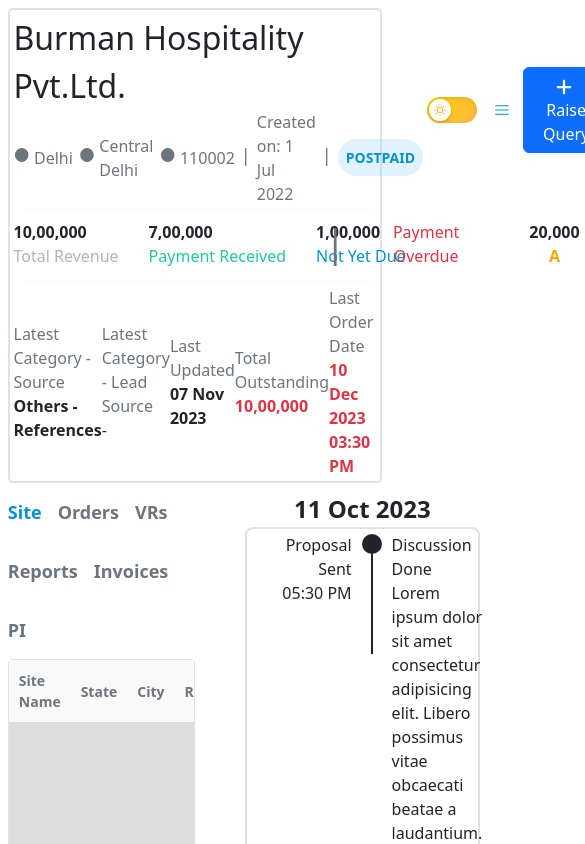
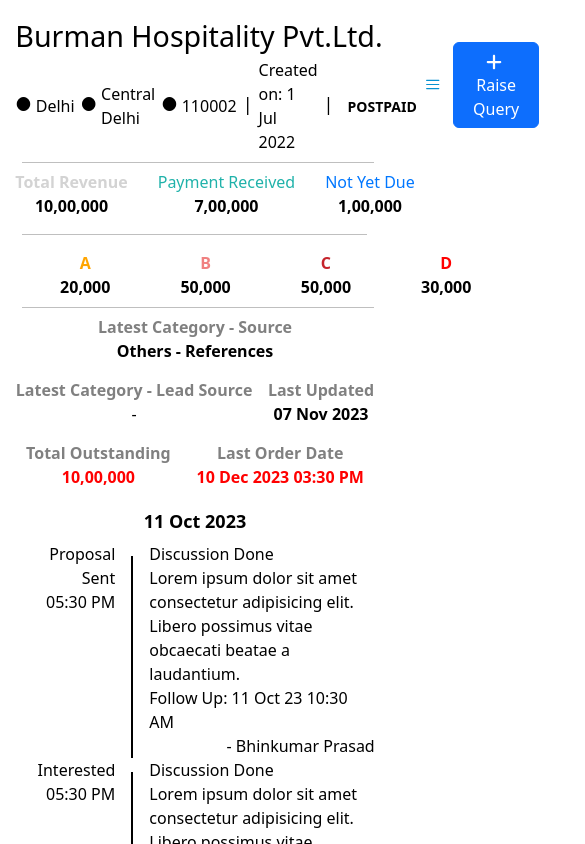
Before and after one commit to kkoli-9528/Equniox-Task, a React (Vite) app: page / in a window 390 px wide. Shown: the top 844 px of the page, 585 px wide, since content can reach past the window. Built offline with nearby package versions, Linux system fonts and the light colour scheme.

Commit message:
Made The Dashboard Responsive

```diff
--- a/src/App.jsx
+++ b/src/App.jsx
@@ -6,20 +6,13 @@
 
 function App() {
   return (
-    <ThemeProvider>
-      <div className={styles.mainContainer}>
-        <HeaderInfo />
-        <div
-          style={{
-            display: "flex",
-            gap: "50px",
-          }}
-        >
-          <Tabs />
-          <RightSection />
-        </div>
+    <div className={styles.mainContainer}>
+      <HeaderInfo />
+      <div className={styles.innnerContainer}>
+        <Tabs />
+        <RightSection />
       </div>
-    </ThemeProvider>
+    </div>
   );
 }
 
--- a/src/App.module.css
+++ b/src/App.module.css
@@ -1,7 +1,21 @@
 .mainContainer {
   padding: 2%;
-  background-color: var(--bg-primary);
-  color: var(--text-primary);
-  min-height: 100vh;
-  transition: var(--transition-theme);
 }
+
+.innnerContainer {
+  display: flex;
+  gap: 50px;
+}
+
+@media only screen and (max-width: 1440px) {
+  .innnerContainer {
+    gap: 3%;
+  }
+}
+
+@media only screen and (max-width: 768px) {
+  .innnerContainer {
+    flex-direction: column-reverse;
+    gap: 0;
+  }
+}
--- a/src/components/HeaderInfo.jsx
+++ b/src/components/HeaderInfo.jsx
@@ -61,10 +61,12 @@
         </div>
 
         <div className={styles.innerDiv}>
-          <ThemeToggle />
-          <RxHamburgerMenu className={styles.hamburgerIcon} />
-          <Button onClick={() => setShowModal(true)}>
-            <FaPlus style={{ marginRight: "5px", fontSize: "18px" }} />
+          <RxHamburgerMenu className={styles.hamburger} />
+          <Button
+            className={styles.btnPrimary}
+            onClick={() => setShowModal(true)}
+          >
+            <FaPlus className={styles.plusIcon} />
             Raise Query
           </Button>
           <RaiseQueryModal
@@ -79,30 +81,25 @@
       <div className={styles.headerMiddleSection}>
         <div className={styles.headerMiddleSectionLeft}>
           <div className={styles.middleSectionDivLeft}>
-            <p style={{ fontWeight: "600" }}>{revenue.total}</p>
-            <p className={styles.totalRevenue}>
-              Total Revenue
-            </p>
+            <p className={styles.boldText}>{revenue.total}</p>
+            <p className={styles.grayText}>Total Revenue</p>
           </div>
           <div className={styles.middleSectionDivLeft}>
-            <p style={{ fontWeight: "600" }}>{revenue.received}</p>
-            <p className={styles.paymentReceived}>
-              Payment Received
-            </p>
+            <p className={styles.boldText}>{revenue.received}</p>
+            <p className={styles.greenText}>Payment Received</p>
           </div>
           <div className={styles.middleSectionDivLeft}>
-            <p style={{ fontWeight: "600" }}>{revenue.notDue}</p>
-            <p className={styles.notYetDue}>
-              Not Yet Due
-            </p>
+            <p className={styles.boldText}>{revenue.notDue}</p>
+            <p className={styles.blueText}>Not Yet Due</p>
           </div>
         </div>
 
+        <hr className={styles.hiddenLine} />
         <p className={styles.dot2}>|</p>
 
         <div className={styles.headerMiddleSectionRight}>
           <div className={styles.middleSectionDivRight}>
-            <p className={styles.paymentOverdue}>
+            <p className={styles.redTextBold}>
               Payment
               <br />
               Overdue
@@ -111,10 +108,10 @@
 
           {overdue.map((item, i) => (
             <div key={i} className={styles.middleSectionDivRight}>
-              <p style={{ fontWeight: "600" }}>{item.amount}</p>
+              <p className={styles.boldText}>{item.amount}</p>
               <p style={{ color: item.color, fontWeight: "bold" }}>
                 {item.label}
-              </p>
+              </p>{" "}
             </div>
           ))}
         </div>
@@ -123,31 +120,25 @@
       <hr className={styles.horizontalLine} />
 
       <div className={styles.lastSectionDiv}>
-        <div>
-          <p className={styles.metaLabel}>
-            Latest Category - Source
-          </p>
-          <p style={{ fontWeight: "600" }}>{meta.category}</p>
+        <div className={styles.lastInnerDiv}>
+          <p className={styles.labelText}>Latest Category - Source</p>
+          <p className={styles.boldText}>{meta.category}</p>
         </div>
-        <div>
-          <p className={styles.metaLabel}>
-            Latest Category - Lead Source
-          </p>
+        <div className={styles.lastInnerDiv}>
+          <p className={styles.labelText}>Latest Category - Lead Source</p>
           <p>{meta.leadSource}</p>
         </div>
-        <div>
-          <p className={styles.metaLabel}>Last Updated</p>
-          <p style={{ fontWeight: "600" }}>{meta.lastUpdated}</p>
+        <div className={styles.lastInnerDiv}>
+          <p className={styles.labelText}>Last Updated</p>
+          <p className={styles.boldText}>{meta.lastUpdated}</p>
         </div>
-        <div>
-          <p className={styles.metaLabel}>Total Outstanding</p>
-          <p className={styles.outstanding}>{meta.outstanding}</p>
+        <div className={styles.lastInnerDiv}>
+          <p className={styles.labelText}>Total Outstanding</p>
+          <p className={styles.redTextBold1}>{meta.outstanding}</p>
         </div>
-        <div>
-          <p className={styles.metaLabel}>Last Order Date</p>
-          <p className={styles.lastOrderDate}>
-            {meta.lastOrderDate}
-          </p>
+        <div className={styles.lastInnerDiv}>
+          <p className={styles.labelText}>Last Order Date</p>
+          <p className={styles.redTextBold1}>{meta.lastOrderDate}</p>
         </div>
       </div>
     </div>
--- a/src/components/HeaderInfo.module.css
+++ b/src/components/HeaderInfo.module.css
@@ -75,7 +75,13 @@
   width: 94%;
   margin: 0;
   margin-left: 14px;
-  border-color: var(--border-light);
+}
+
+.hiddenLine {
+  display: none;
+  width: 96%;
+  margin-right: 4.3%;
+  margin-left: 14px;
 }
 
 .headerMiddleSection {
@@ -121,43 +127,184 @@
 }
 
 .lastSectionDiv {
-  padding: 1% 1% 1% 1%;
+  padding: 1%;
   display: flex;
   justify-content: space-between;
   align-items: center;
 }
 
-.totalRevenue {
-  color: var(--text-muted);
+.plusIcon {
+  margin-right: 5px;
+  font-size: 18px;
+}
+
+.hamburger {
+  color: #0691d1;
+  font-size: 30px;
+}
+
+.boldText {
+  font-weight: 600;
+}
+
+.grayText {
+  color: lightgray;
   font-weight: 500;
 }
 
-.paymentReceived {
-  color: var(--success-color);
+.greenText {
+  color: lightseagreen;
   font-weight: 500;
 }
 
-.notYetDue {
-  color: var(--accent-blue);
+.blueText {
+  color: rgb(0, 119, 255);
   font-weight: 500;
 }
 
-.paymentOverdue {
-  color: var(--danger-color);
+.redTextBold {
+  color: red;
+  font-weight: 600;
+}
+
+.redTextBold1 {
+  color: red;
+  font-weight: 600;
+}
+
+.labelText {
+  color: gray;
   font-weight: 500;
 }
 
-.metaLabel {
-  color: var(--text-secondary);
-  font-weight: 500;
+@media only screen and (max-width: 1200px) {
+  .dot2 {
+    font-size: 34px;
+    padding-inline: 6%;
+  }
 }
 
-.outstanding {
-  color: var(--danger-color);
-  font-weight: 600;
+@media only screen and (max-width: 1024px) {
+  .firstHeaderSectionHeaderText {
+    font-size: xx-large;
+  }
+  .firstHeaderSectionSubTextFont {
+    font-size: 15px;
+  }
+  .postPaid {
+    font-size: 14px;
+  }
+  .btnPrimary {
+    font-size: medium;
+  }
+  .middleSectionDivLeft {
+    font-size: medium;
+  }
+
+  .middleSectionDivRight {
+    font-size: medium;
+  }
+  .dot2 {
+    display: block;
+    font-size: 35px;
+    padding-inline: 1.6%;
+  }
+  .plusIcon {
+    margin-right: 4px;
+    font-size: 18px;
+  }
+  .hamburger {
+    font-size: 29px;
+  }
+  .boldText {
+    font-weight: 600;
+    font-size: 1em;
+  }
+  .grayText {
+    font-weight: 600;
+  }
+  .redTextBold1 {
+    font-size: 1em;
+    font-weight: 600;
+  }
+  .labelText {
+    font-weight: 600;
+    font-size: 1em;
+  }
 }
 
-.lastOrderDate {
-  color: var(--danger-color);
-  font-weight: 600;
+@media only screen and (max-width: 768px) {
+  .headerSection {
+    padding: 2%;
+  }
+  .firstHeaderSectionHeaderText {
+    font-size: 1.79rem;
+  }
+  .firstHeaderSectionSubTextFont {
+    font-size: 16px;
+  }
+  .dot {
+    font-size: 18px;
+  }
+  .dot1 {
+    font-size: 18px;
+  }
+  .postPaid {
+    font-size: 14px;
+  }
+  .btnPrimary {
+    font-size: medium;
+  }
+  .middleSectionDivLeft {
+    text-align: center;
+    font-size: medium;
+    flex-direction: column-reverse;
+  }
+  .headerMiddleSectionLeft {
+    display: flex;
+    justify-content: space-evenly;
+    width: 100%;
+  }
+  .dot2 {
+    display: none;
+  }
+  .hiddenLine {
+    display: block;
+    width: 96%;
+    margin-right: 4.3%;
+    margin-left: 14px;
+  }
+  .headerMiddleSectionRight {
+    display: flex;
+    width: 100%;
+    text-align: center;
+    justify-content: center;
+  }
+  .middleSectionDivRight {
+    font-size: medium;
+    min-width: fit-content;
+    display: flex;
+    flex-direction: column-reverse;
+  }
+  .headerMiddleSection {
+    padding: 2%;
+    display: flex;
+    flex-direction: column;
+    justify-content: space-between;
+    align-items: center;
+  }
+  .lastSectionDiv {
+    padding: 2%;
+    display: flex;
+    flex-direction: row;
+    flex-wrap: wrap;
+    justify-content: space-evenly;
+    row-gap: 15px;
+    column-gap: 15px;
+  }
+  .lastInnerDiv {
+    font-size: medium;
+    min-width: fit-content;
+    text-align: center;
+  }
 }
--- a/src/components/RightSection.jsx
+++ b/src/components/RightSection.jsx
@@ -51,12 +51,10 @@
 
 const RightSection = () => {
   return (
-    <div style={{ marginTop: "2%" }}>
+    <div className={styles.mainContainer}>
       {timelineData.map((section, dateIdx) => (
         <div key={dateIdx}>
-          <center style={{ fontWeight: "600", fontSize: "x-large" }}>
-            {section.date}
-          </center>
+          <center className={styles.headerText}>{section.date}</center>
 
           <div className={styles.container}>
             {section.entries.map((entry, idx) => (
@@ -64,7 +62,7 @@
                 key={idx}
                 className={idx % 2 === 0 ? styles.innerDiv : styles.innerDiv2}
               >
-                <div style={{ minWidth: "100px", textAlign: "end" }}>
+                <div className={styles.entryLabel}>
                   {entry.label} <br /> {entry.time}
                 </div>
 
@@ -77,7 +75,7 @@
                   <div>{entry.status}</div>
                   <div>{entry.note}</div>
                   <div>Follow Up: {entry.followUp}</div>
-                  <div style={{ textAlign: "right" }}>- {entry.author}</div>
+                  <div className={styles.entryAuthor}>- {entry.author}</div>
                 </div>
               </div>
             ))}
--- a/src/components/RightSection.module.css
+++ b/src/components/RightSection.module.css
@@ -1,3 +1,8 @@
+.mainContainer {
+  margin-top: 2%;
+  width: 50%;
+}
+
 .container {
   height: fit-content;
   border: 2px solid var(--border-color);
@@ -42,3 +47,67 @@
   display: flex;
   gap: 10px;
 }
+
+.headerText {
+  font-weight: 600;
+  font-size: x-large;
+}
+
+.entryLabel {
+  min-width: 100px;
+  text-align: end;
+}
+
+.entryAuthor {
+  text-align: right;
+}
+
+@media only screen and (max-width: 1440px) {
+  .mainContainer {
+    margin-top: 2%;
+    width: 50%;
+  }
+}
+
+@media only screen and (max-width: 1200px) {
+  .dot {
+    width: 15px;
+    height: 15px;
+  }
+
+  .verticalLine {
+    width: 2px;
+    height: 90%;
+    background-color: #000;
+  }
+}
+
+@media only screen and (max-width: 1024px) {
+  .container {
+    font-size: medium;
+  }
+  .dot {
+    width: 14px;
+    height: 14px;
+  }
+  .verticalLine {
+    width: 2px;
+    height: 100%;
+    background-color: #000;
+  }
+  .headerText {
+    font-size: large;
+  }
+}
+
+@media only screen and (max-width: 768px) {
+  .mainContainer {
+    margin-top: 1.5%;
+    margin-bottom: 1.5%;
+    width: 100%;
+  }
+  .headerText {
+    margin-top: 1.5%;
+    font-size: large;
+  }
+}
--- a/src/components/Tabs.jsx
+++ b/src/components/Tabs.jsx
@@ -77,15 +77,7 @@
 
   return (
     <div className={styles.container}>
-      <ul
-        className="nav nav-underline"
-        style={{
-          marginTop: "2%",
-          marginBottom: "4%",
-          fontSize: "large",
-          fontWeight: "600",
-        }}
-      >
+      <ul className={`nav nav-underline ${styles.navTabs}`}>
         {Object.entries(dashboardTabs).map(([key, tab]) => (
           <li key={key} className="nav-item">
             <button
--- a/src/components/Tabs.module.css
+++ b/src/components/Tabs.module.css
@@ -5,12 +5,10 @@
 }
 
 .tableWrapper {
-  border: 1px solid var(--border-color);
+  border: 1px solid #ccc;
   border-radius: 4px;
   overflow: hidden;
   height: 55%;
-  background-color: var(--bg-primary);
-  transition: var(--transition-theme);
 }
 
 .table {
@@ -18,40 +16,68 @@
   height: 100%;
   border-collapse: collapse;
   font-size: 14px;
-  background-color: var(--bg-primary);
 }
 
 .navLink {
-  color: var(--text-secondary);
+  color: #444;
   border-bottom: 2px solid transparent;
   padding: 8px 12px;
   transition: all 0.3s ease;
 }
 
 .navLinkActive {
-  color: var(--accent-blue);
-  border-bottom: 2px solid var(--accent-blue);
+  color: #007bff;
+  border-bottom: 2px solid #007bff;
   font-weight: bold;
 }
 
 th {
   text-align: left;
   padding: 10px;
-  background-color: var(--table-header-bg);
-  color: var(--text-secondary);
-  transition: var(--transition-theme);
+  background-color: #f9f9f9;
+  color: gray;
 }
 
 td {
   padding: 12px;
   height: 40px;
-  color: var(--text-primary);
 }
 
 tbody tr:nth-child(even) {
-  background-color: var(--table-stripe-even);
+  background-color: #f2f2f2;
 }
 
 tbody tr:nth-child(odd) {
-  background-color: var(--table-stripe-odd);
+  background-color: #ddd;
 }
+
+.navTabs {
+  margin-top: 2%;
+  margin-bottom: 4%;
+  font-size: large;
+  font-weight: 600;
+}
+
+@media only screen and (max-width: 1440px) {
+  .container {
+    width: 60%;
+  }
+}
+
+@media only screen and (max-width: 1024px) {
+  .container {
+    width: 100%;
+  }
+  .navTabs {
+    margin-top: 0;
+    margin-bottom: 1%;
+    font-size: 1em;
+    font-weight: 600;
+  }
+  .table {
+    width: 100%;
+    height: 100%;
+    border-collapse: collapse;
+    font-size: 0.9em;
+  }
+}
```
